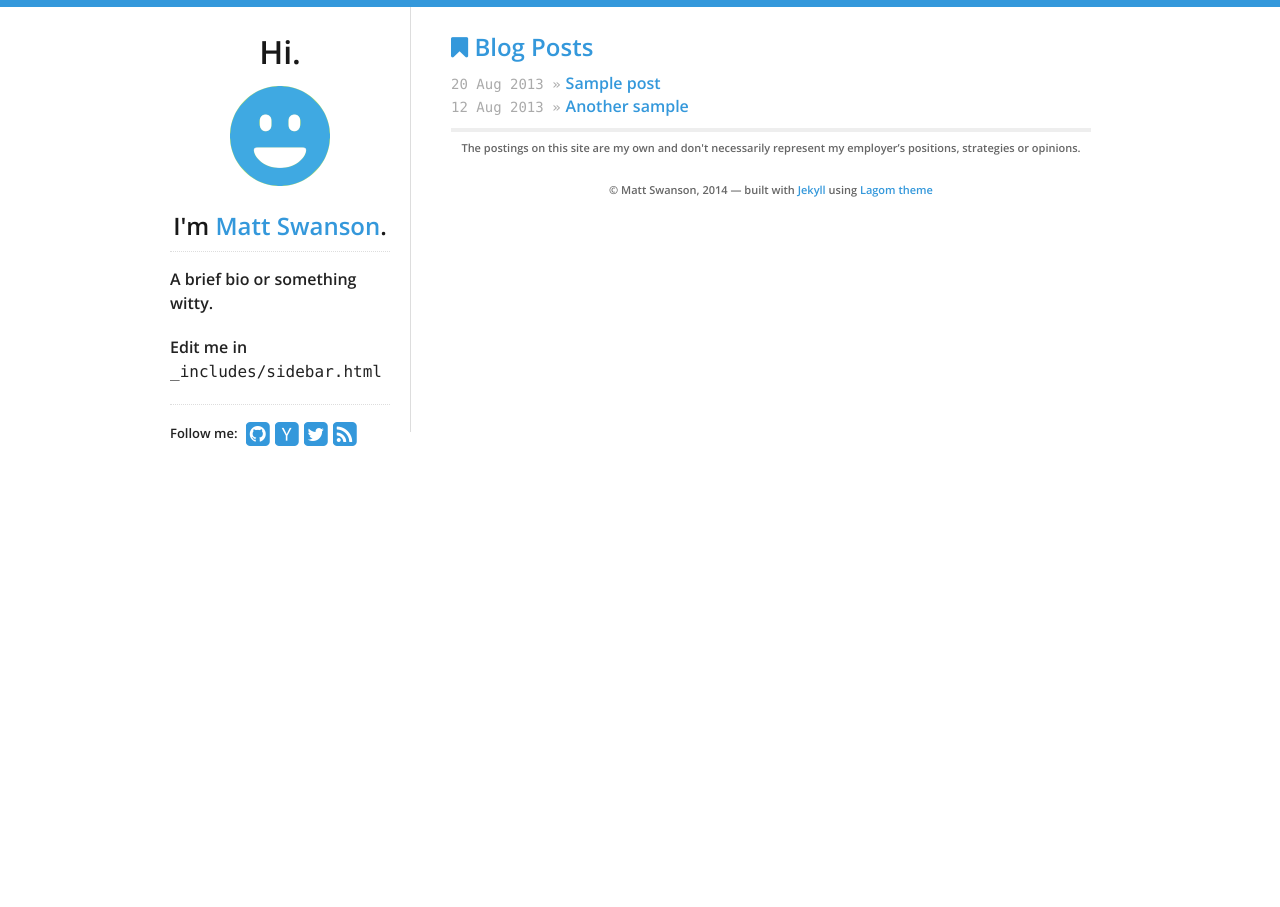
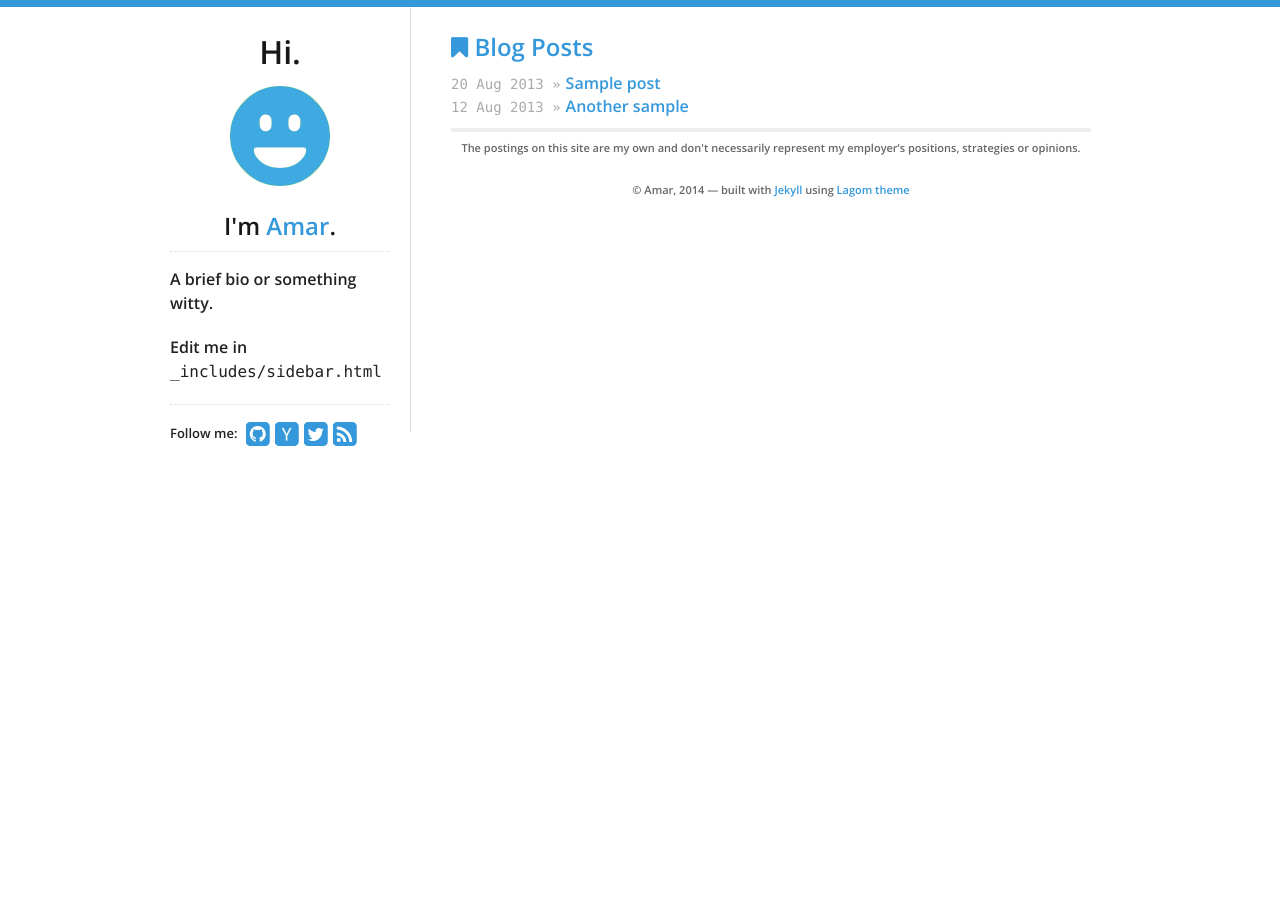
Before and after one commit to amarc/amarc.github.io, a Jekyll site: the page built from index.html, in a window 1280 px wide. Built offline with Jekyll 4.4.1, drawn with Linux system fonts in a browser that asks for light colours; nearby versions of some CDN libraries.

Commit message:
Commit #1

```diff
--- a/_data/theme.yml
+++ b/_data/theme.yml
@@ -5,7 +5,7 @@ highlight_color: '#3498db'
 
 # Profile links on the left sidebar, leave blank to ignore
 social:
-  github: swanson
+  github: amarc
   #bitbucket: philipj
   hacker_news: swanson
   #stackexchange: 348619
@@ -19,8 +19,8 @@ social:
   #flickr: johndoe
 
 # "Hi, I'm _______"
-name: Matt Swanson
-email: test@example.com
+name: Amar
+email: amar@amar.ba
 tagline: "weak opinions, strongly held"
 
 # Google Analytics key, leave blank to ignore
```
